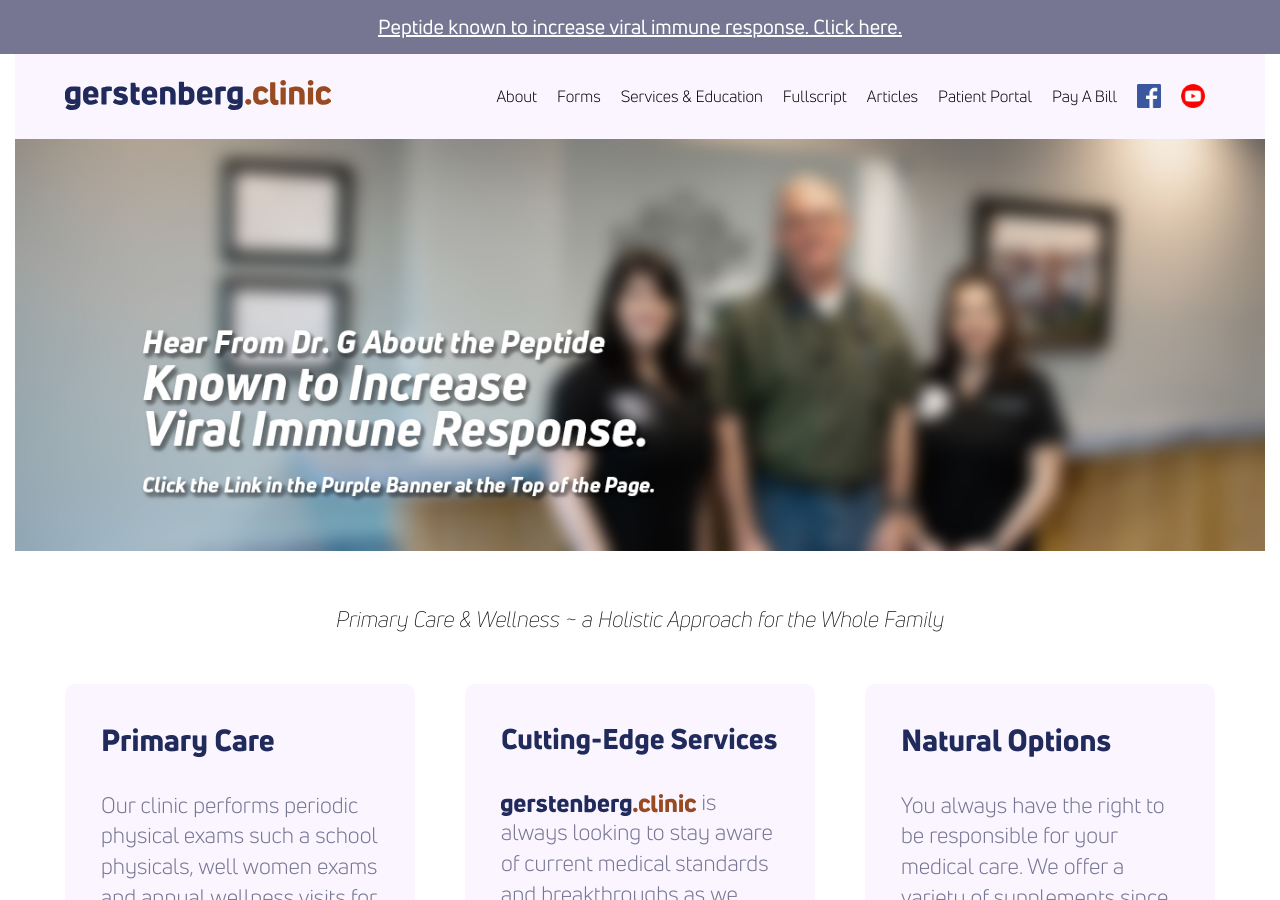
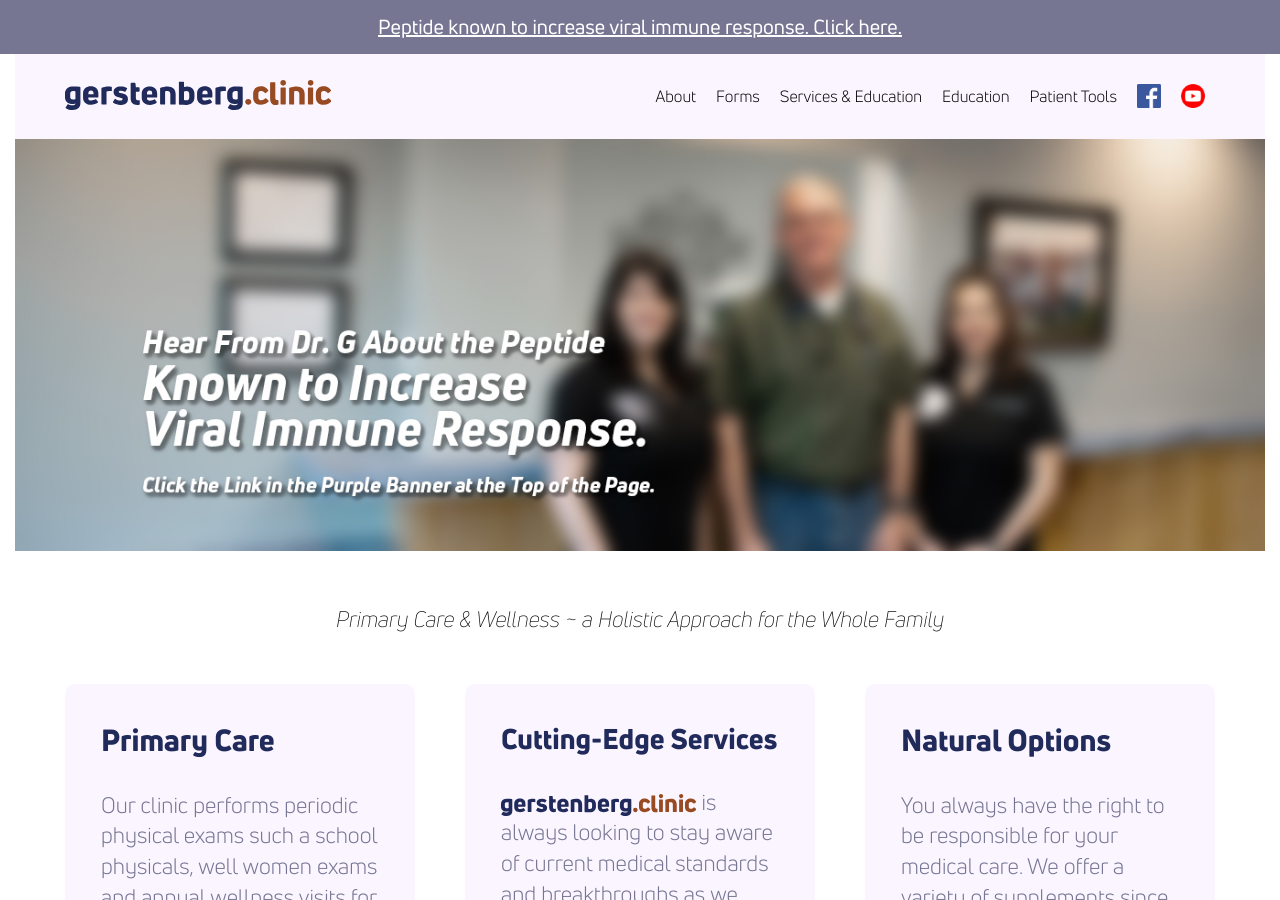
Before and after one commit to theneverwoods/gerstenberg.clinic, a Jekyll site: the page built from index.html, in a window 1280 px wide and 900 px high. Built offline with Jekyll 4.4.1, drawn with Linux system fonts in a browser that asks for light colours; comment, search, counter and statistics services are not loaded.

```diff
--- a/_includes/header.html
+++ b/_includes/header.html
@@ -22,10 +23,25 @@
           <li><a target="_blank" href="{{ site.baseurl }}/services/weight-loss">Medical Weight Loss</a></li>
         </ul>
       </li>
-      <li><a href="https://us.fullscript.com/welcome/gerstenbergclinic" target="_blank">Fullscript</a></li>
-      <li><a href="https://us18.campaign-archive.com/home/?u=3bdf416b29288fcc89abfd51c&id=7ebbff7022" target="_blank">Articles</a></li>
-      <li><a href="https://gerstenberg.mymedaccess.com/login" target="_blank">Patient Portal</a></li>
-      <li><a href="/pay" target="_blank">Pay A Bill</a></li>
+
+      <li>
+        <a href="#!">Education</a>
+        <ul>
+          <li><a target="_blank" href="{{ site.baseurl }}/services/education">General Education</a></li>
+          <li><a href="https://us18.campaign-archive.com/home/?u=3bdf416b29288fcc89abfd51c&id=7ebbff7022" target="_blank">Articles</a></li>
+        </ul>
+      </li>
+
+      <li>
+        <a href="#!">Patient Tools</a>
+        <ul>
+            <li><a href="/pay" target="_blank">Pay A Bill</a></li>
+            <li><a href="doxy.me/drgberg" target="_blank">Telemedicine</a></li>
+            <li><a href="https://gerstenberg.mymedaccess.com/login" target="_blank">Patient Portal</a>      </li>
+            <li><a href="https://us.fullscript.com/welcome/gerstenbergclinic" target="_blank">Fullscript</a></li>
+        </ul>
+      </li>
+
       <li><a href="https://www.facebook.com/gerstenberg.clinic/" target="_blank"><img src="{{ site.baseurl }}/img/fb-icon.png" /></a></li>
       <li><a href="https://www.youtube.com/channel/UC9HfWlvz_leYJQkM4ac-yOw" target="_blank"><img src="{{ site.baseurl }}/img/youtube-icon.png" /></a></li>
     </ul>
```
Also changed, not shown: other parts of _includes/header.html (+1 -0 lines).
